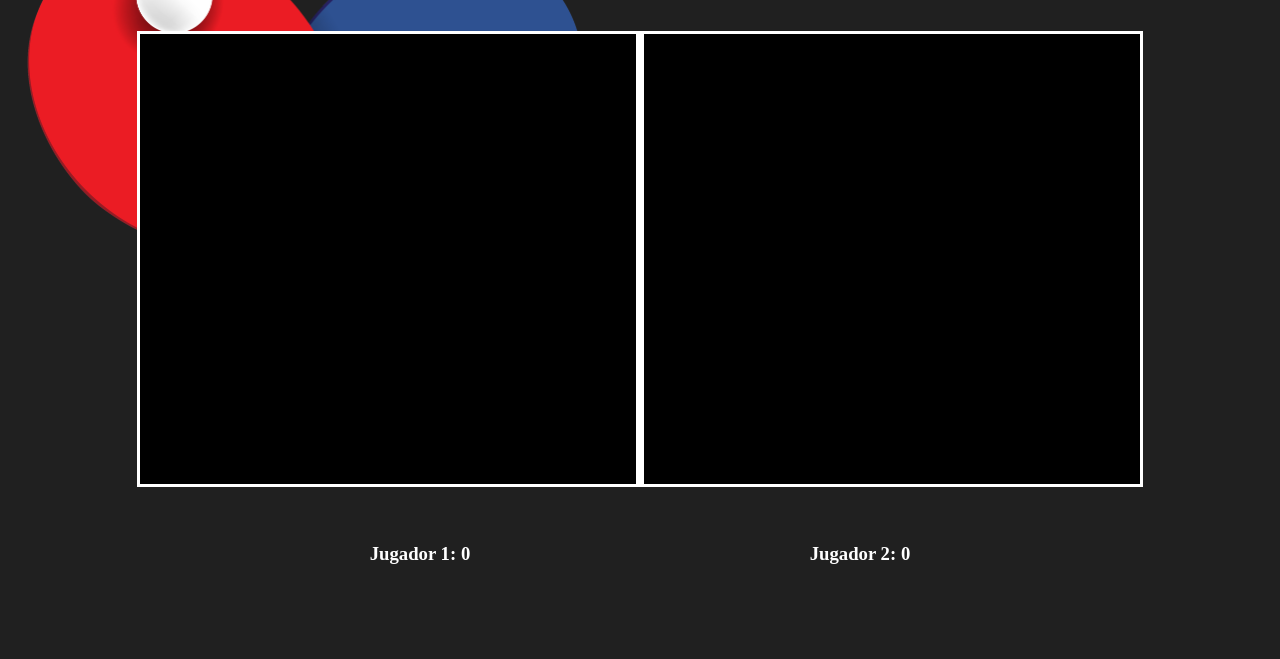
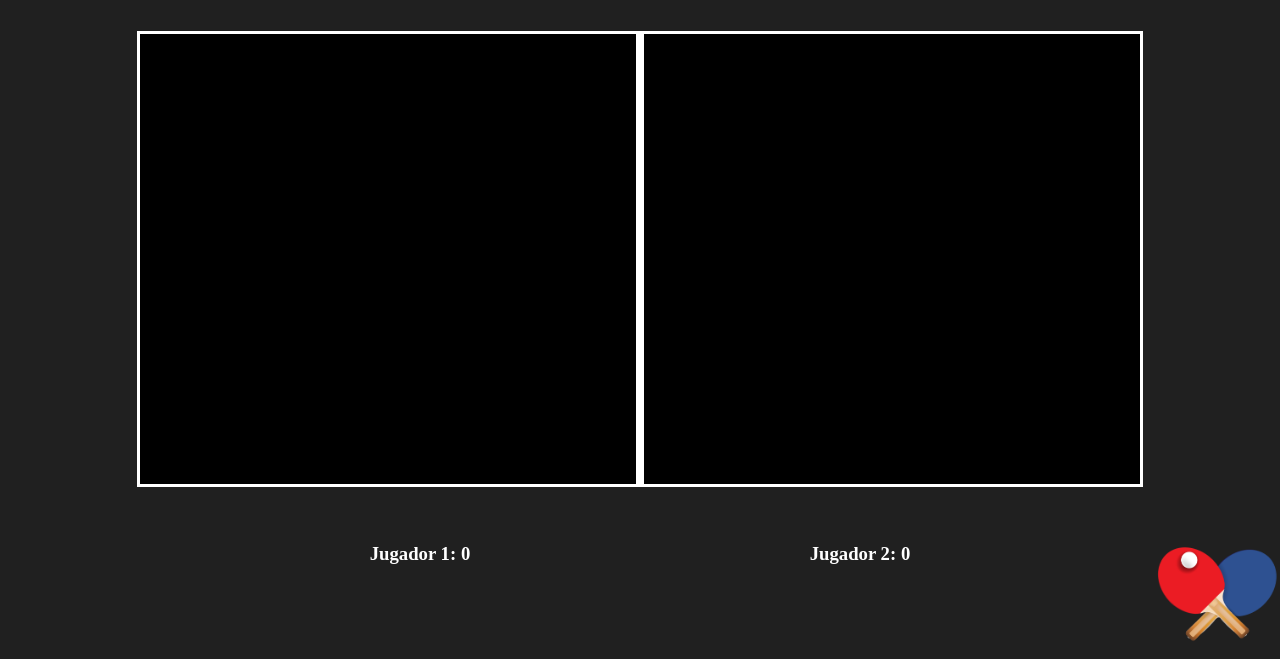
Before and after one commit to tostadalaamo/pingdetec-pong, a plain HTML site: page index.html in a window 1280 px wide. Shown: the part 141-800 px from the top of the page. Drawn offline with Linux system fonts and the light colour scheme.

Commit message:
Add styling for images in style.css

```diff
--- a/style.css
+++ b/style.css
@@ -134,3 +134,10 @@ h1 {
    left: 50%;
    transform: translateX(-50%);
 }
+
+img {
+    bottom: 0%;
+	right: 0%;
+	position: absolute;
+    width: 10%;
+}
```
